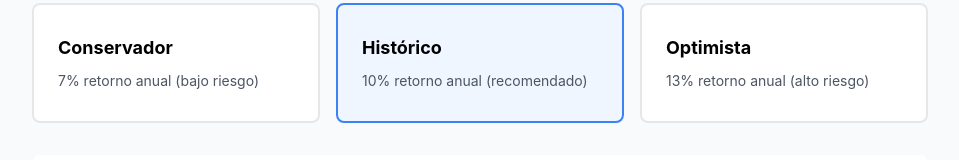
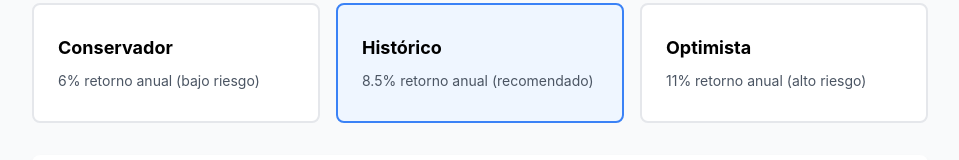
Before and after one commit to amafo1/ema200-jubilacion, a React (Vite) app in the folder frontend/: page /plan in a window 1280 px wide. Shown: the part 594-754 px from the top of the page, without its empty margins (160-1119 px from the left). Built offline with nearby package versions, Linux system fonts and the light colour scheme; no server answers.

Commit message:
Adjust simulator to realistic MSCI ACWI world index returns: conservative 6%, historic 8.5% (20-year avg), optimistic 11% (5-year avg); update all descriptions

```diff
--- a/frontend/src/pages/Dashboard.jsx
+++ b/frontend/src/pages/Dashboard.jsx
@@ -16,7 +16,7 @@ function preciseYearsUntilRetirement(birthDateStr) {
 // Simulación local — replica exactamente el cálculo del backend (escenario histórico)
 // para que la barra actualice las estimaciones de forma instantánea, sin llamadas al servidor.
 function simulateRetirement(monthlyAmount, years) {
-  const annualReturn = 0.10;   // rentabilidad media histórica del S&P 500
+  const annualReturn = 0.085;  // rentabilidad media histórica a 20 años del MSCI ACWI (índice mundial)
   const dividendYield = 0.035; // 3,5% de dividendos anuales sobre el patrimonio final
   const monthlyReturn = Math.pow(1 + annualReturn, 1 / 12) - 1;
   const months = Math.floor(years * 12);
@@ -317,7 +317,7 @@ export default function Dashboard() {
                   <strong>{years.toFixed(1)} años</strong> que faltan hasta tu jubilación (a los 67).
                 </li>
                 <li>
-                  Aplicamos una <strong>rentabilidad media anual del 10%</strong> (histórica del S&amp;P 500) con interés
+                  Aplicamos una <strong>rentabilidad media anual del 8.5%</strong> (histórica a 20 años del MSCI ACWI, índice mundial de renta variable) con interés
                   compuesto → <strong>patrimonio estimado (€{liveSim.patrimonioEstimado.toLocaleString('es-ES', { maximumFractionDigits: 0 })})</strong>.
                 </li>
                 <li>
--- a/frontend/src/pages/Plan.jsx
+++ b/frontend/src/pages/Plan.jsx
@@ -143,9 +143,9 @@ export default function Plan() {
 
         {/* Selección de escenarios */}
         <div className="grid grid-cols-1 md:grid-cols-3 gap-4 mb-8">
-          <ScenarioCard type="conservative" title="Conservador" description="7% retorno anual (bajo riesgo)" />
-          <ScenarioCard type="historic" title="Histórico" description="10% retorno anual (recomendado)" />
-          <ScenarioCard type="optimistic" title="Optimista" description="13% retorno anual (alto riesgo)" />
+          <ScenarioCard type="conservative" title="Conservador" description="6% retorno anual (bajo riesgo)" />
+          <ScenarioCard type="historic" title="Histórico" description="8.5% retorno anual (recomendado)" />
+          <ScenarioCard type="optimistic" title="Optimista" description="11% retorno anual (alto riesgo)" />
         </div>
 
         {/* Resultados del simulador */}
```
Also changed, not shown: 1 other file (tests, documents, lock files or other folders).
